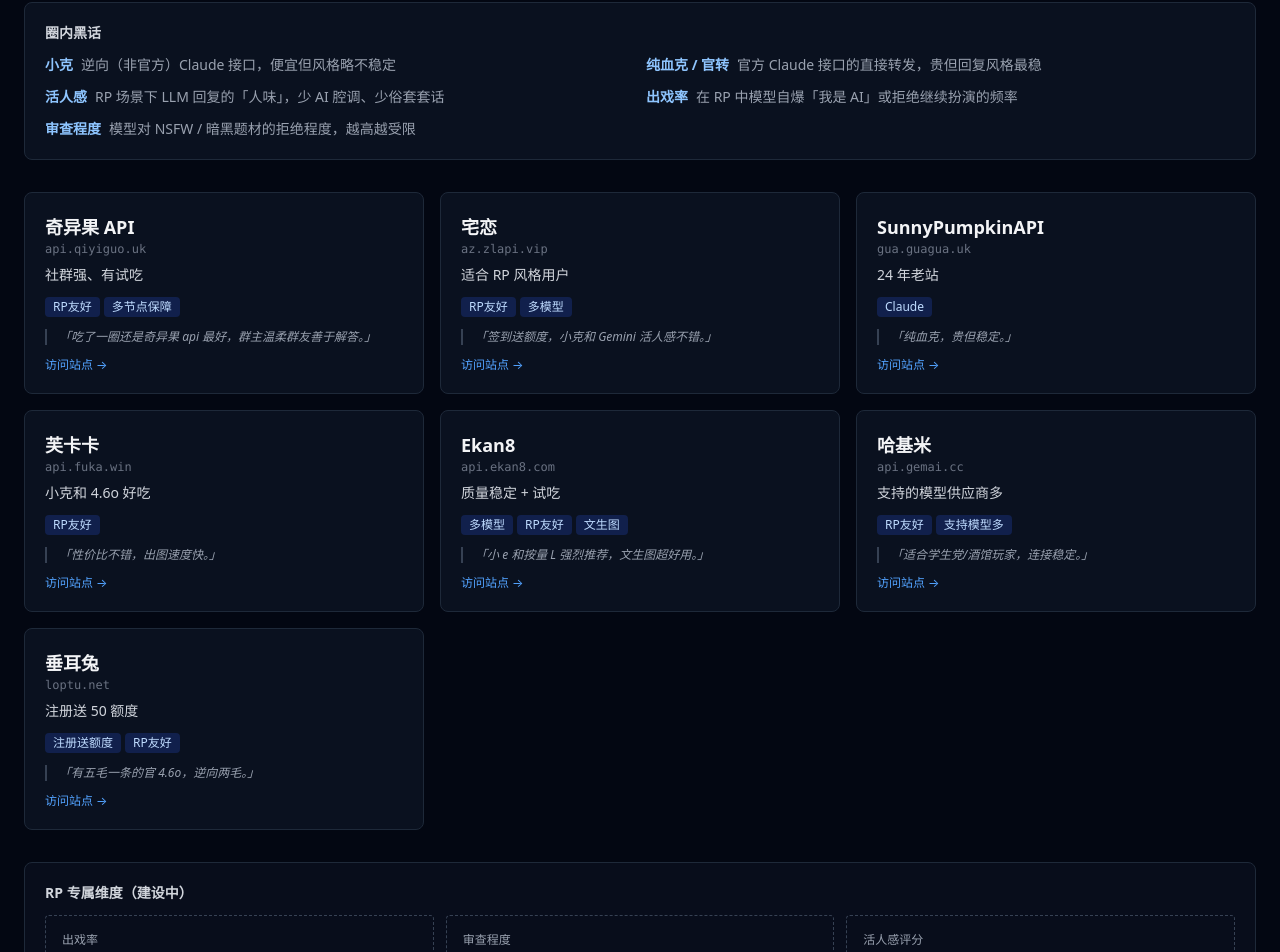
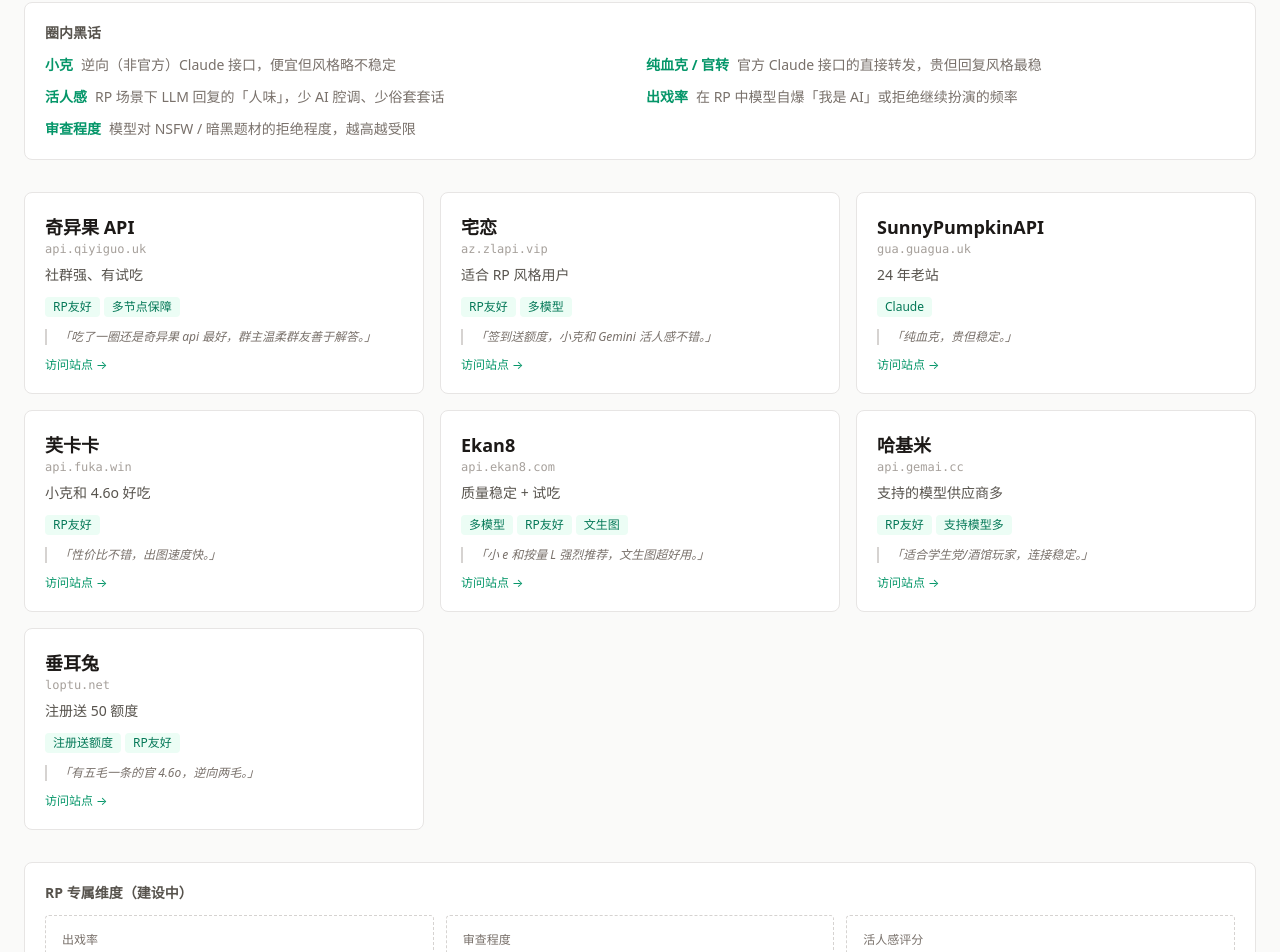
Before and after one commit to xiaoyuyu6420/modjing, a Next.js app: page /rp in a window 1280 px wide. Shown: the part 195-1147 px from the top of the page. Built offline with nearby package versions, Linux system fonts and the light colour scheme.

Commit message:
feat(privacy): page

```diff
--- a/src/app/privacy/page.tsx
+++ b/src/app/privacy/page.tsx
@@ -3,12 +3,12 @@
     <div className='max-w-3xl mx-auto px-4 py-10 space-y-8'>
       <header className='space-y-2'>
         <h1 className='text-3xl font-bold'>隐私政策</h1>
-        <p className='text-sm text-gray-500'>最后更新：2026 年 06 月 16 日</p>
+        <p className='text-sm text-stone-400'>最后更新：2026 年 06 月 16 日</p>
       </header>
 
       <section className='space-y-3'>
         <h2 className='text-xl font-bold'>1. 我们收集什么</h2>
-        <p className='text-gray-300'>
+        <p className='text-stone-600'>
           仅匿名访问统计：页面 URL、引荐来源、浏览器类型、屏幕尺寸、停留时长。
           用于优化页面体验与改进评测维度。
         </p>
@@ -16,7 +16,7 @@
 
       <section className='space-y-3'>
         <h2 className='text-xl font-bold'>2. 我们不收集什么</h2>
-        <ul className='list-disc list-inside text-gray-300 space-y-1'>
+        <ul className='list-disc list-inside text-stone-600 space-y-1'>
           <li>不收集你的 API Key — 测速页所有请求在你的浏览器本地发起</li>
           <li>不收集真实姓名、身份证、银行卡等个人敏感信息</li>
           <li>不收集精确地理位置</li>
@@ -26,14 +26,14 @@
 
       <section className='space-y-3'>
         <h2 className='text-xl font-bold'>3. Cookie 使用</h2>
-        <p className='text-gray-300'>
+        <p className='text-stone-600'>
           本站仅使用必要 Cookie 维持你的偏好（如权重滑块设置）。不使用第三方广告追踪 Cookie。
         </p>
       </section>
 
       <section className='space-y-3'>
         <h2 className='text-xl font-bold'>4. 第三方服务</h2>
-        <p className='text-gray-300'>
+        <p className='text-stone-600'>
           本站托管在 Vercel，CDN 由 Cloudflare 提供。
           这些服务的隐私实践请参阅各自官网。我们不会主动向其传输用户身份信息。
         </p>
@@ -41,7 +41,7 @@
 
       <section className='space-y-3'>
         <h2 className='text-xl font-bold'>5. 数据保留</h2>
-        <p className='text-gray-300'>
+        <p className='text-stone-600'>
           匿名访问日志最多保留 90 天。如果你希望删除任何与你相关的数据，请联系
           hello@modjing.com。
         </p>
--- a/src/app/rp/page.tsx
+++ b/src/app/rp/page.tsx
@@ -81,23 +81,23 @@
 
 export default function RpPage() {
   return (
-    <main className='min-h-screen bg-gray-950 text-gray-100'>
+    <main className='min-h-screen bg-stone-50 text-stone-900'>
       <div className='mx-auto max-w-7xl px-6 py-10'>
         <header className='mb-8'>
           <h1 className='text-3xl font-bold'>角色扮演（RP）API 中转站专区</h1>
-          <p className='mt-2 text-sm text-gray-400'>
+          <p className='mt-2 text-sm text-stone-500'>
             酒馆玩家、互动小说、AI 角色扮演场景专用。关注的不是通用价格，而是小克活人感、
             出戏率、审查程度等垂直维度。
           </p>
         </header>
 
-        <section className='mb-8 rounded-lg border border-gray-800 bg-gray-900/60 p-5'>
-          <h2 className='mb-3 text-sm font-semibold text-gray-300'>圈内黑话</h2>
+        <section className='mb-8 rounded-lg border border-stone-200 bg-white p-5'>
+          <h2 className='mb-3 text-sm font-semibold text-stone-600'>圈内黑话</h2>
           <dl className='grid grid-cols-1 gap-3 text-sm md:grid-cols-2'>
             {JARGON.map(([term, def]) => (
               <div key={term} className='flex gap-2'>
-                <dt className='shrink-0 font-semibold text-blue-300'>{term}</dt>
-                <dd className='text-gray-400'>{def}</dd>
+                <dt className='shrink-0 font-semibold text-brand-600'>{term}</dt>
+                <dd className='text-stone-500'>{def}</dd>
               </div>
             ))}
           </dl>
@@ -107,31 +107,31 @@
           {RP_SITES.map((s) => (
             <article
               key={s.slug}
-              className='flex flex-col rounded-lg border border-gray-800 bg-gray-900/60 p-5 transition hover:border-blue-700'
+              className='flex flex-col rounded-lg border border-stone-200 bg-white p-5 transition hover:border-brand-200'
             >
               <header className='mb-2'>
-                <h3 className='text-lg font-semibold text-gray-100'>{s.name}</h3>
-                <p className='font-mono text-xs text-gray-500'>{s.domain}</p>
+                <h3 className='text-lg font-semibold text-stone-900'>{s.name}</h3>
+                <p className='font-mono text-xs text-stone-400'>{s.domain}</p>
               </header>
-              <p className='mb-3 text-sm text-gray-300'>{s.headline}</p>
+              <p className='mb-3 text-sm text-stone-600'>{s.headline}</p>
               <div className='mb-3 flex flex-wrap gap-1'>
                 {s.tags.map((t) => (
                   <span
                     key={t}
-                    className='rounded bg-blue-900/40 px-2 py-0.5 text-xs text-blue-200'
+                    className='rounded bg-brand-50 px-2 py-0.5 text-xs text-brand-700'
                   >
                     {t}
                   </span>
                 ))}
               </div>
-              <blockquote className='mt-auto border-l-2 border-gray-700 pl-3 text-xs italic text-gray-400'>
+              <blockquote className='mt-auto border-l-2 border-stone-300 pl-3 text-xs italic text-stone-500'>
                 「{s.review}」
               </blockquote>
               <a
                 href={`https://${s.domain}`}
                 target='_blank'
                 rel='noreferrer'
-                className='mt-3 text-xs text-blue-400 hover:underline'
+                className='mt-3 text-xs text-brand-600 hover:underline'
               >
                 访问站点 →
               </a>
@@ -139,16 +139,16 @@
           ))}
         </section>
 
-        <section className='rounded-lg border border-gray-800 bg-gray-900/40 p-5'>
-          <h2 className='mb-3 text-sm font-semibold text-gray-300'>RP 专属维度（建设中）</h2>
+        <section className='rounded-lg border border-stone-200 bg-white p-5'>
+          <h2 className='mb-3 text-sm font-semibold text-stone-600'>RP 专属维度（建设中）</h2>
           <div className='grid grid-cols-1 gap-3 md:grid-cols-3'>
             {['出戏率', '审查程度', '活人感评分'].map((dim) => (
-              <div key={dim} className='rounded border border-dashed border-gray-700 p-4'>
-                <div className='mb-2 text-xs text-gray-400'>{dim}</div>
-                <div className='h-2 w-full overflow-hidden rounded bg-gray-800'>
-                  <div className='h-full w-1/3 bg-gradient-to-r from-blue-600 to-blue-400 opacity-40' />
+              <div key={dim} className='rounded border border-dashed border-stone-300 p-4'>
+                <div className='mb-2 text-xs text-stone-500'>{dim}</div>
+                <div className='h-2 w-full overflow-hidden rounded bg-stone-100'>
+                  <div className='h-full w-1/3 bg-gradient-to-r from-brand-600 to-brand-500 opacity-40' />
                 </div>
-                <div className='mt-2 text-xs text-gray-600'>待 RP 探针数据接入</div>
+                <div className='mt-2 text-xs text-stone-400'>待 RP 探针数据接入</div>
               </div>
             ))}
           </div>
--- a/src/app/terms/page.tsx
+++ b/src/app/terms/page.tsx
@@ -3,12 +3,12 @@
     <div className='max-w-3xl mx-auto px-4 py-10 space-y-8'>
       <header className='space-y-2'>
         <h1 className='text-3xl font-bold'>用户协议</h1>
-        <p className='text-sm text-gray-500'>最后更新：2026 年 06 月 16 日</p>
+        <p className='text-sm text-stone-400'>最后更新：2026 年 06 月 16 日</p>
       </header>
 
       <section className='space-y-3'>
         <h2 className='text-xl font-bold'>1. 服务范围</h2>
-        <p className='text-gray-300'>
+        <p className='text-stone-600'>
           模镜（modjing.com）是一个面向大模型 API 中转站的第三方评测平台。我们只做裁判，不做运动员
           — 不直接销售 API 服务，也不为任何站点担保。
         </p>
@@ -16,7 +16,7 @@
 
       <section className='space-y-3'>
         <h2 className='text-xl font-bold'>2. 用户责任</h2>
-        <p className='text-gray-300'>
+        <p className='text-stone-600'>
           使用模镜的评测信息进行选型决策时，请结合自己的实测验证。任何因依赖本站信息造成的损失由用户自行承担。
           请勿利用本站发起任何对第三方站点的恶意行为。
         </p>
@@ -24,7 +24,7 @@
 
       <section className='space-y-3'>
         <h2 className='text-xl font-bold'>3. 评分免责</h2>
-        <p className='text-gray-300'>
+        <p className='text-stone-600'>
           所有评分、排名、价格、健康度数据均基于公开探针采集，存在采样时间差、网络波动、模型更新等不确定性。
           评分仅供参考，不构成任何商业建议。
         </p>
@@ -32,7 +32,7 @@
 
       <section className='space-y-3'>
         <h2 className='text-xl font-bold'>4. 数据来源</h2>
-        <p className='text-gray-300'>
+        <p className='text-stone-600'>
           模镜的数据由两部分构成：（a）自有探针采集；（b）通过 hvoy.ai 公开 API 获取的对照数据。
           我们对 hvoy.ai 表示感谢，但本站立场与 hvoy.ai 无关。
         </p>
@@ -40,7 +40,7 @@
 
       <section className='space-y-3'>
         <h2 className='text-xl font-bold'>5. 知识产权</h2>
-        <p className='text-gray-300'>
+        <p className='text-stone-600'>
           本站原创内容（评测方法论、评分算法、文案）采用 CC BY 4.0 协议。引用请注明出处。
           各中转站的 logo、品牌名归各自所有者。
         </p>
@@ -48,16 +48,16 @@
 
       <section className='space-y-3'>
         <h2 className='text-xl font-bold'>6. 责任限制</h2>
-        <p className='text-gray-300'>
+        <p className='text-stone-600'>
           在适用法律允许的最大范围内，模镜对用户的累计责任以
-          <span className='text-yellow-400 mx-1'>人民币 100 元</span>
+          <span className='text-yellow-600 mx-1'>人民币 100 元</span>
           为限。本站不对任何间接、偶然、惩罚性损失负责。
         </p>
       </section>
 
       <section className='space-y-3'>
         <h2 className='text-xl font-bold'>7. 协议更新</h2>
-        <p className='text-gray-300'>
+        <p className='text-stone-600'>
           本协议可能随服务演进更新。重大变更会在首页公告 7 天。继续使用即视为接受新协议。
         </p>
       </section>
```
